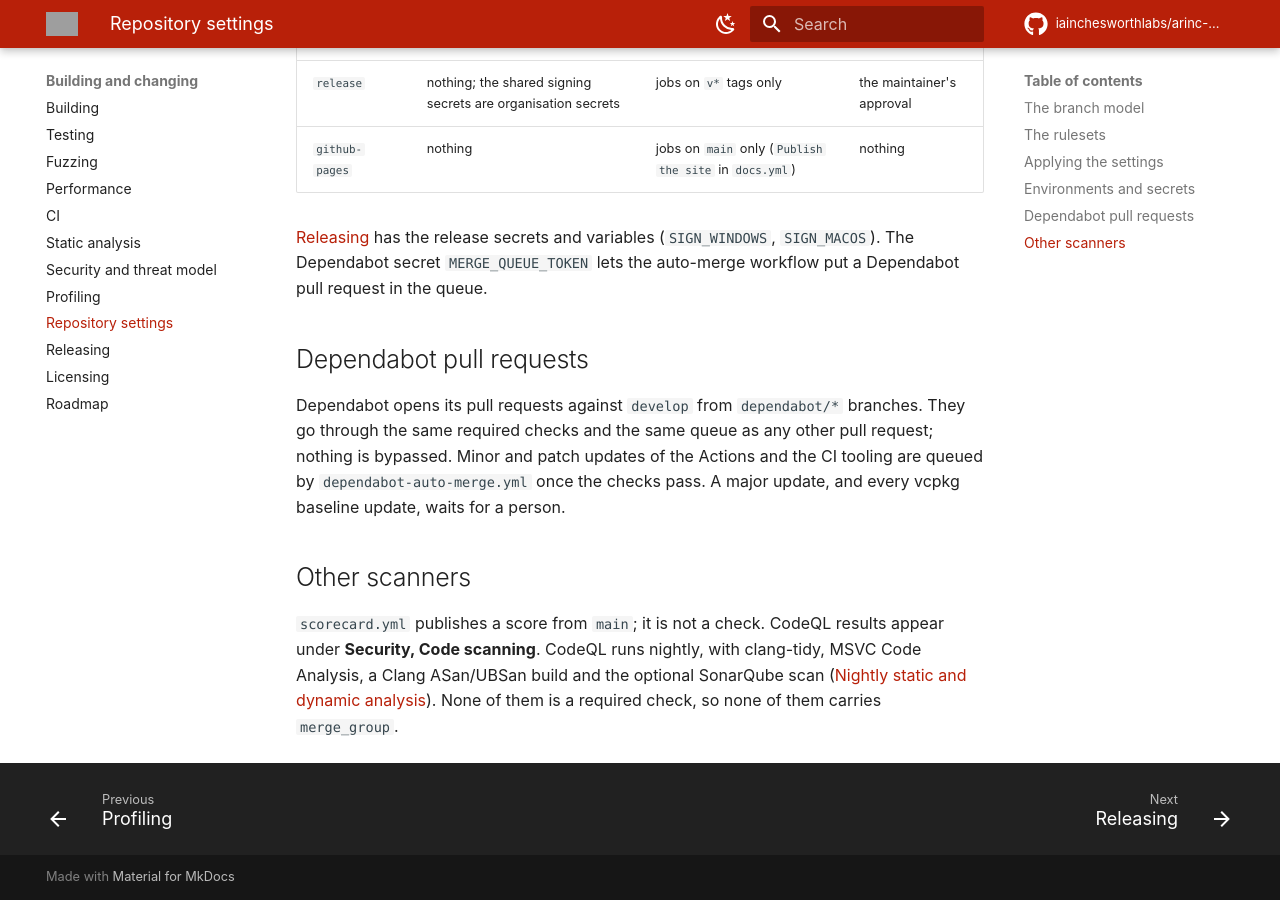
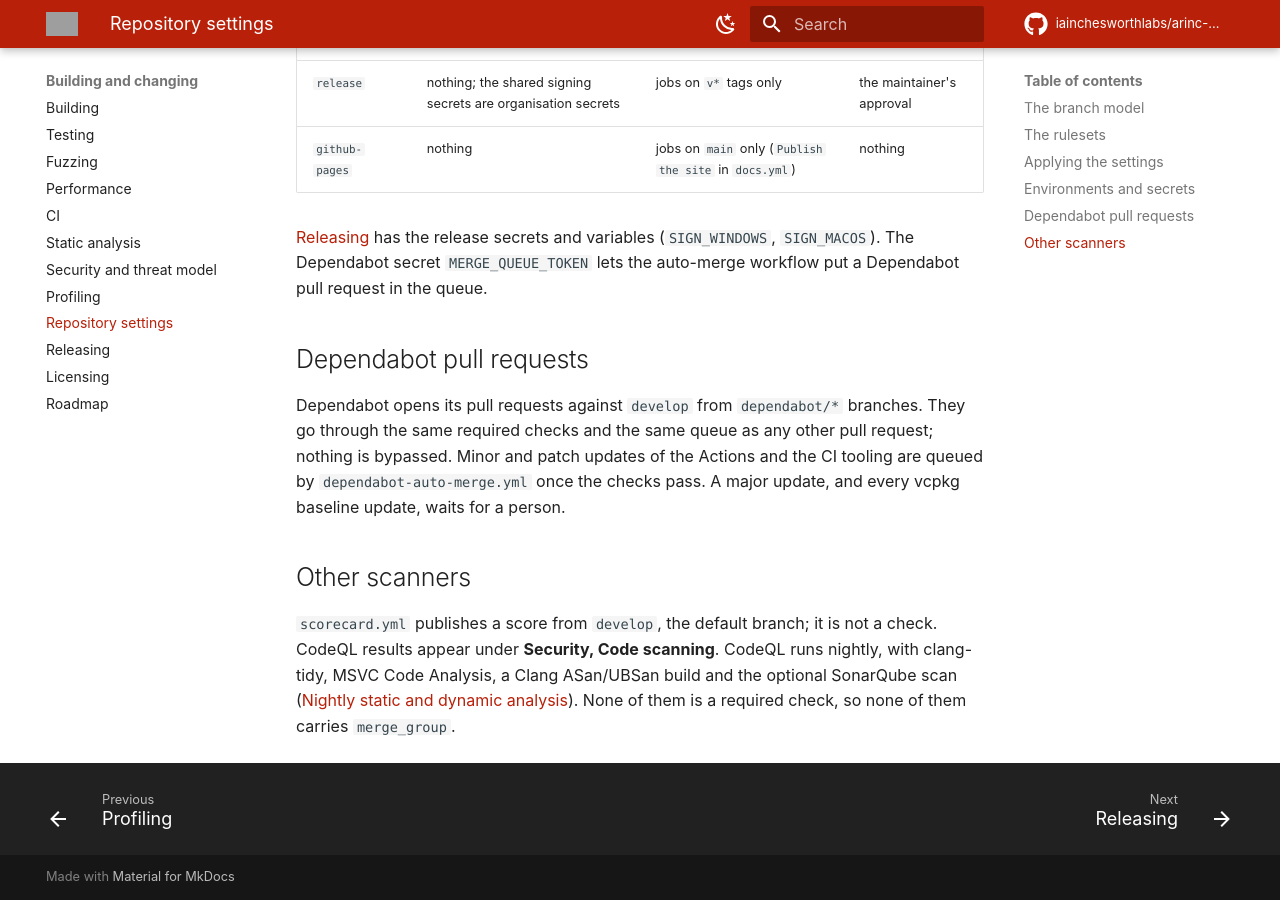
Before and after one commit to iainchesworthlabs/arinc-data-loader, an MkDocs documentation site: the page built from docs/repository-settings.md, in a window 1280 px wide and 900 px high, scrolled down 2011 px. Built offline with MkDocs 1.6.1 and Material for MkDocs 9.7.7, drawn with Linux system fonts in a browser that asks for light colours; comment, search, counter and statistics services are not loaded; grey boxes are pictures that could not be loaded.

Commit message:
Run Scorecard on pushes to develop
The workflow still triggered on main. Scorecard publishes only from the
default branch, so the run on the push to main after the v0.1.1 release
failed with 'Only the default branch develop is supported', and the
published result stayed at the one from 21 October.

Signed-off-by: Iain Chesworth <iain.chesworth@gmail.com>

```diff
--- a/docs/repository-settings.md
+++ b/docs/repository-settings.md
@@ -71,7 +71,7 @@ pass. A major update, and every vcpkg baseline update, waits for a person.
 
 ## Other scanners
 
-`scorecard.yml` publishes a score from `main`; it is not a check. CodeQL results appear under
+`scorecard.yml` publishes a score from `develop`, the default branch; it is not a check. CodeQL results appear under
 **Security, Code scanning**. CodeQL runs nightly, with clang-tidy, MSVC Code Analysis, a Clang ASan/UBSan
 build and the optional SonarQube scan ([Nightly static and dynamic analysis](static-analysis.md)). None of
 them is a required check, so none of them carries `merge_group`.
```
Also changed, not shown: 1 other file.
